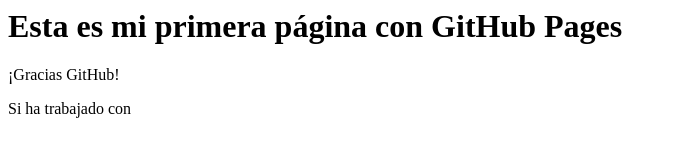
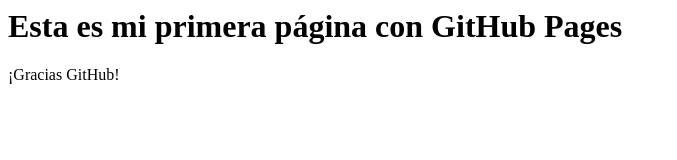
Before and after one commit to ch99921561/EsteEsmiprimerRepositorio, a plain HTML site: page index.html in a window 1280 px wide. Shown: the whole page, without its empty margins (0-677 px from the left). Drawn offline with Linux system fonts and the light colour scheme.

Commit message:
Correción texto extraño
para MIT

```diff
--- a/index.html
+++ b/index.html
@@ -2,4 +2,3 @@
 <h1> Esta es mi primera página con GitHub Pages </h1>
 <p>¡Gracias GitHub!</p>
 </html>
-Si ha trabajado con
```
